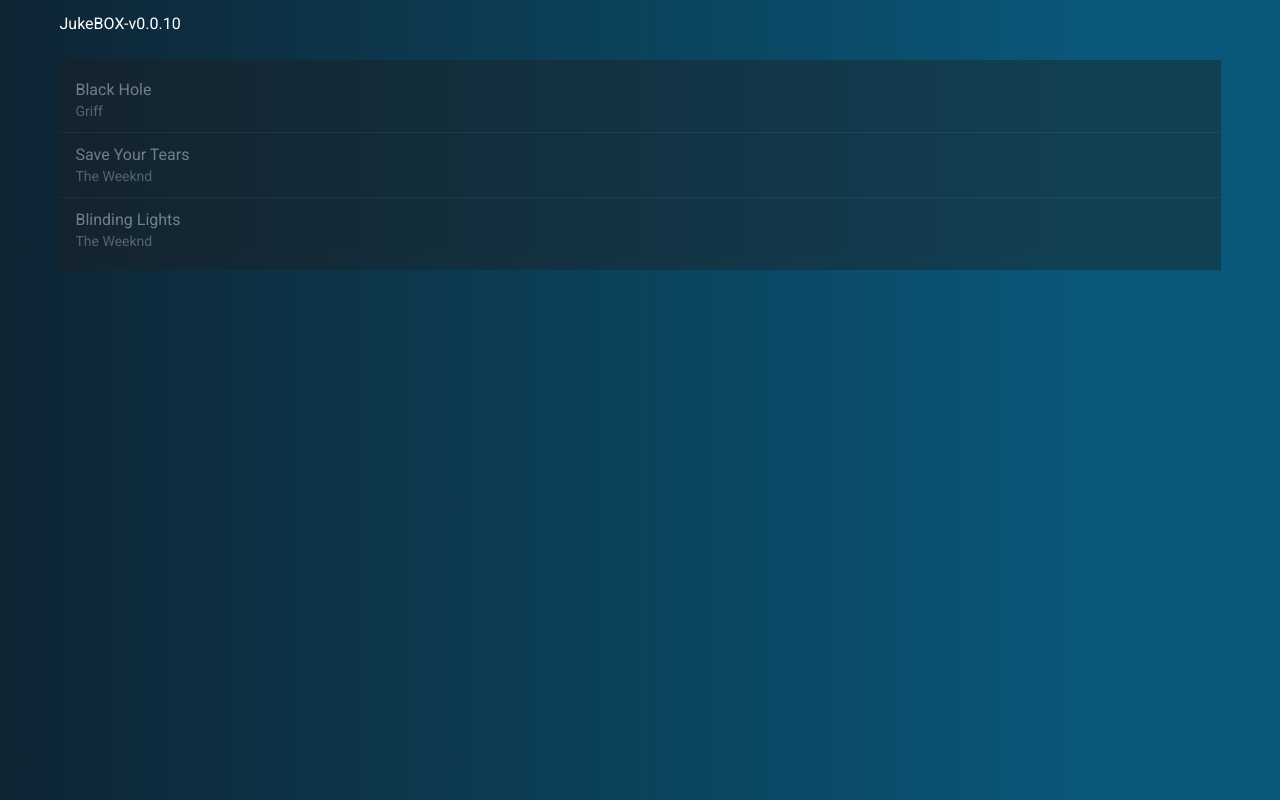
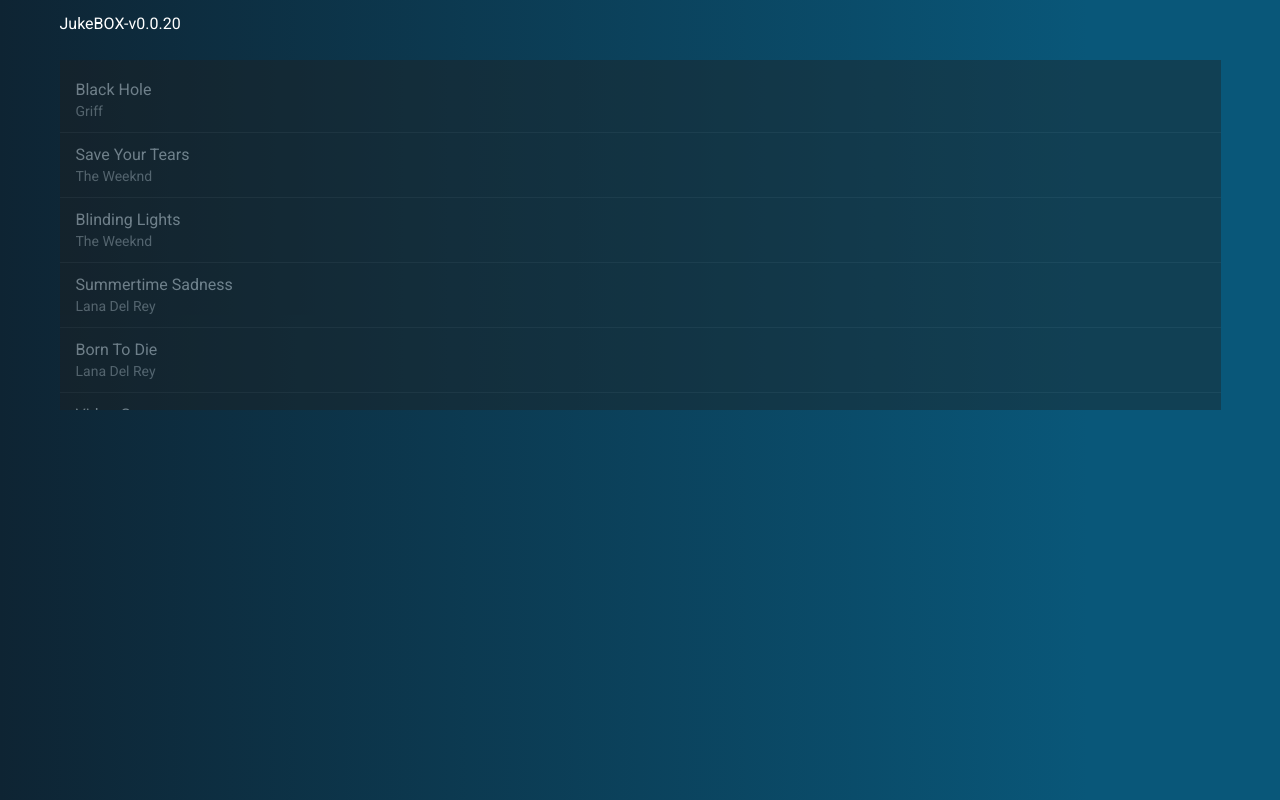
Before and after one commit to m1markus/webui, a plain HTML site: page res/jukebox.html in a window 1280 px wide. Drawn offline with nearby package versions, Linux system fonts and the light colour scheme.

Commit message:
Make list scrollable

```diff
--- a/res/jukebox.html
+++ b/res/jukebox.html
@@ -53,7 +53,9 @@
         <div id="ytplayer"></div>
 
         <v-container>
-          <v-list class="bgtransparent" two-line>
+          <!--
+          <v-list class="bgtransparent" two-line> -->
+          <v-list class="overflow-y-auto bgtransparent" max-height="350">
             <v-list-item-group
               active-class="blue--text"
             >
@@ -98,11 +100,26 @@
     var player;
     var actualVideoId;
 
+    function calculateRatioHeight(width){ return Math.round((width/16)*9); }
+
     function onYouTubePlayerAPIReady() {
 
+      var ytPlayerWidth = window.screen.width;
+      var ytPlayerHeight = calculateRatioHeight(ytPlayerWidth)
+
+      console.log("set ytPlayer.width to " + ytPlayerWidth)
+      console.log("set ytPlayer.height to " + ytPlayerHeight)
+
       player = new YT.Player('ytplayer', {
-        height: '360',
-        width: '640',
+        /* old:
+            height: '360',
+            width: '640',
+
+            height: '240',
+            width: '426',
+        */
+        height: ytPlayerHeight,
+        width: ytPlayerWidth,
         /* videoId: 'XXYlFuWEuKI', */
         events: {
           'onReady': onYouTubePlayerReady,
@@ -128,7 +145,7 @@
 
     new Vue({
       data: {
-        pageTitle: 'JukeBOX-v0.0.10',
+        pageTitle: 'JukeBOX-v0.0.20',
         playlist: {
           items: [
 
@@ -136,6 +153,39 @@
             { title: 'Save Your Tears', interpret: 'The Weeknd', id: 'XXYlFuWEuKI' },
             { title: 'Blinding Lights', interpret: 'The Weeknd', id: '4NRXx6U8ABQ' },
 
+            { title: 'Summertime Sadness', interpret: 'Lana Del Rey', id: 'TdrL3QxjyVw' },
+            { title: 'Born To Die', interpret: 'Lana Del Rey', id: 'Bag1gUxuU0g' },
+            { title: 'Video Games', interpret: 'Lana Del Rey', id: 'cE6wxDqdOV0' },
+
+            { title: 'Tuesday ft. Danelle Sandoval', interpret: 'Burak Yeter', id: 'Y1_VsyLAGuk' },
+
+            { title: 'Back To Black', interpret: 'Amy Winehouse', id: 'TJAfLE39ZZ8' },
+
+            { title: 'Rolling in the Deep', interpret: 'Adele', id: 'rYEDA3JcQqw' },
+            { title: 'Hello', interpret: 'Adele', id: 'YQHsXMglC9A' },
+            { title: 'Someone Like You', interpret: 'Adele', id: 'hLQl3WQQoQ0' },
+
+            { title: 'Geiles Leben', interpret: 'Glasperlenspiel', id: 'B3VeqAfVDRc' },
+
+            { title: 'Sugar', interpret: 'Robin Schulz', id: 'bvC_0foemLY' },
+
+            { title: 'Run', interpret: 'Snow Patrol', id: 'AOBs8dU4Pb8' },
+            { title: 'Run', interpret: 'Leona Lewis', id: 'jqpAgMxhx30' },
+
+            { title: 'Leave a Light On', interpret: 'Tom Walker', id: 'nqnkBdExjws' },
+            { title: 'Another Love', interpret: 'Tom Odell', id: 'MwpMEbgC7DA' },
+
+            { title: 'Believer', interpret: 'Imagine Dragons', id: '7wtfhZwyrcc' },
+
+            { title: 'Wild Love', interpret: 'Rea Garvey', id: 'chL-nVD1G8w' },
+
+            { title: 'The Scientist', interpret: 'Coldplay', id: 'RB-RcX5DS5A' },
+
+            { title: 'Slow It Down', interpret: 'Amy Macdonald', id: 'oGwXzrW5mFc' },
+
+            { title: 'Move in the Right Direction', interpret: 'Gossip', id: '12zPU-8bsTE' },
+
+            { title: 'Prayer In C', interpret: 'Lilly Wood & The Prick and Robin Schulz', id: 'fiore9Z5iUg' },
           ]
         },
       },
```
